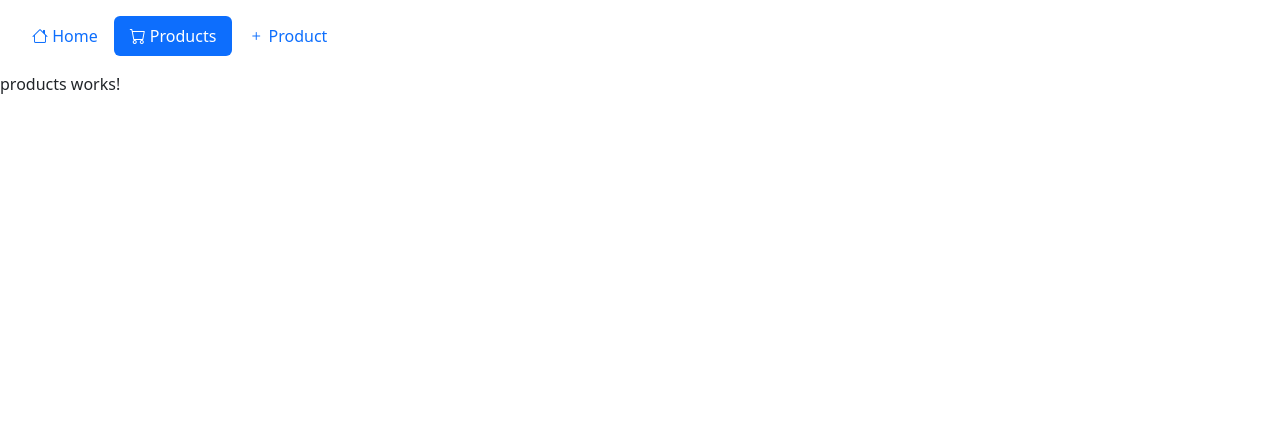
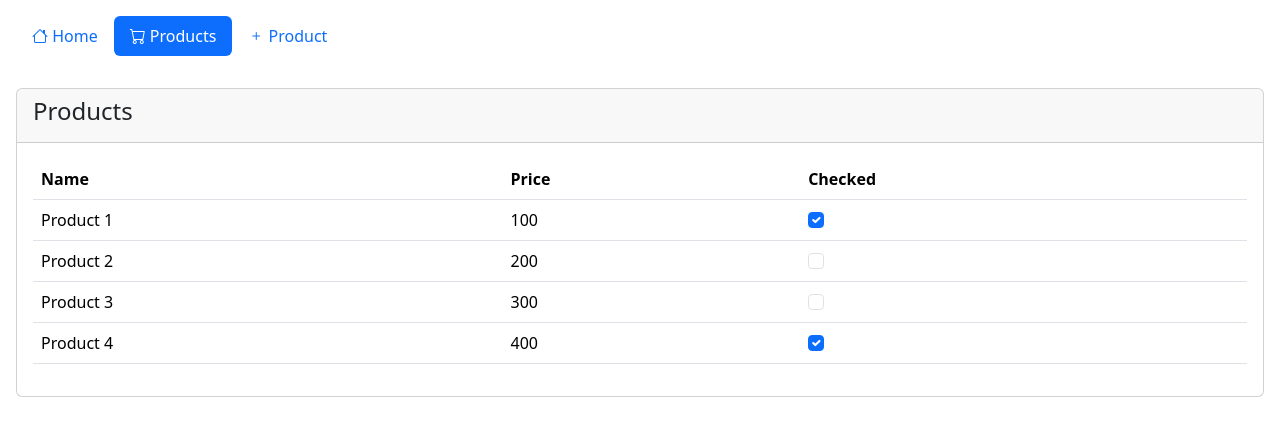
Before and after one commit to ali-ben-hammad/JEE_TP4_Angular, an Angular app: page /products in a window 1280 px wide. Shown: the top 436 px of the page. Built offline with nearby package versions, Linux system fonts and the light colour scheme; data requests are answered from the project's data file.

Commit message:
json-server , products checking update

```diff
--- /dev/null
+++ b/data/db.json
@@ -0,0 +1,28 @@
+{
+  "products": [
+    {
+      "id": "1",
+      "name": "Product 1",
+      "price": 100,
+      "checked": true
+    },
+    {
+      "id": "2",
+      "name": "Product 2",
+      "price": 200,
+      "checked": false
+    },
+    {
+      "id": "3",
+      "name": "Product 3",
+      "price": 300,
+      "checked": false
+    },
+    {
+      "id": "4",
+      "name": "Product 4",
+      "price": 400,
+      "checked": true
+    }
+  ]
+}
--- a/src/app/app.component.ts
+++ b/src/app/app.component.ts
@@ -1,21 +1,27 @@
-import { Component } from '@angular/core';
+import {Component} from '@angular/core';
 import {RouterLink, RouterLinkActive, RouterOutlet} from '@angular/router';
 import {NgForOf} from "@angular/common";
+import {HttpClient} from "@angular/common/http";
 
 @Component({
   selector: 'app-root',
   standalone: true,
-  imports: [RouterOutlet, RouterLink, NgForOf, RouterLinkActive],
+  imports: [
+    RouterOutlet, RouterLink,
+    NgForOf, RouterLinkActive,
+  ],
   templateUrl: './app.component.html',
-  styleUrl: './app.component.css'
+  styleUrl: './app.component.css',
+
 })
 export class AppComponent {
+
   title = 'HospitalFront';
   routerOutlet = RouterOutlet;
-  actions : Array<any> = [
-    { name: 'Home', path: 'home' , icon: 'bi-house' },
-    { name: 'Products', path: 'products' , icon: 'bi-cart' },
-    { name: 'Product', path: 'product' , icon: 'bi-plus' },
+  actions: Array<any> = [
+    {name: 'Home', path: 'home', icon: 'bi-house'},
+    {name: 'Products', path: 'products', icon: 'bi-cart'},
+    {name: 'Product', path: 'product', icon: 'bi-plus'},
   ];
 
 }
--- a/src/app/app.config.ts
+++ b/src/app/app.config.ts
@@ -3,7 +3,8 @@ import { provideRouter } from '@angular/router';
 
 import { routes } from './app.routes';
 import { provideClientHydration } from '@angular/platform-browser';
+import {provideHttpClient} from "@angular/common/http";
 
 export const appConfig: ApplicationConfig = {
-  providers: [provideRouter(routes), provideClientHydration()]
+  providers: [provideRouter(routes), provideClientHydration(), provideHttpClient()]
 };
--- a/src/app/products/products.component.html
+++ b/src/app/products/products.component.html
@@ -1 +1,29 @@
-<p>products works!</p>
+<div class="p-3">
+  <div class="card">
+    <div class="card-header">
+      <h4 class="card-title">Products</h4>
+    </div>
+   <div class="card-body">
+     <table class="table">
+       <thead>
+        <tr>
+          <th>Name</th>
+          <th>Price</th>
+          <th>Checked
+          </th>
+        </tr>
+       </thead>
+       <tbody>
+        <tr *ngFor="let product of products">
+          <td>{{product.name}}</td>
+          <td>{{product.price}}</td>
+          <td>
+            <input class="form-check-input" type="checkbox"
+            [checked]="product.checked"
+                   (change)="onCheckChange($event, product)">
+          </td>
+       </tbody>
+     </table>
+   </div>
+  </div>
+</div>
--- a/src/app/products/products.component.ts
+++ b/src/app/products/products.component.ts
@@ -1,12 +1,41 @@
-import { Component } from '@angular/core';
-
+import {Component, OnInit} from '@angular/core';
+import {Product} from "../model/product.model";
+import {NgForOf} from "@angular/common";
+import {HttpClient} from "@angular/common/http";
 @Component({
   selector: 'app-products',
   standalone: true,
-  imports: [],
+  imports: [
+    NgForOf,
+  ],
   templateUrl: './products.component.html',
-  styleUrl: './products.component.css'
+  styleUrl: './products.component.css',
 })
-export class ProductsComponent {
+export class ProductsComponent implements OnInit {
+  constructor(private http: HttpClient) {
+  }
 
+  products: Array<Product> = [];
+
+  ngOnInit(): void {
+    this.http.get<Array<Product>>('http://localhost:8089/products')
+      .subscribe(
+        data => {
+          this.products = data;
+        });
+  }
+
+
+  onCheckChange($event: Event, product: Product) {
+    product.checked = !product.checked;
+   this.http.patch(`http://localhost:8089/products/${product.id}`,
+     {checked: product.checked}).subscribe({
+      next : updatedProduct => {
+        this.products.map(p => p.id === product.id ? updatedProduct : p)
+      },
+     }
+
+   );
+
+  }
 }
```
Also changed, not shown: src/app/model/product.model.ts (added, +7 -0 lines).
